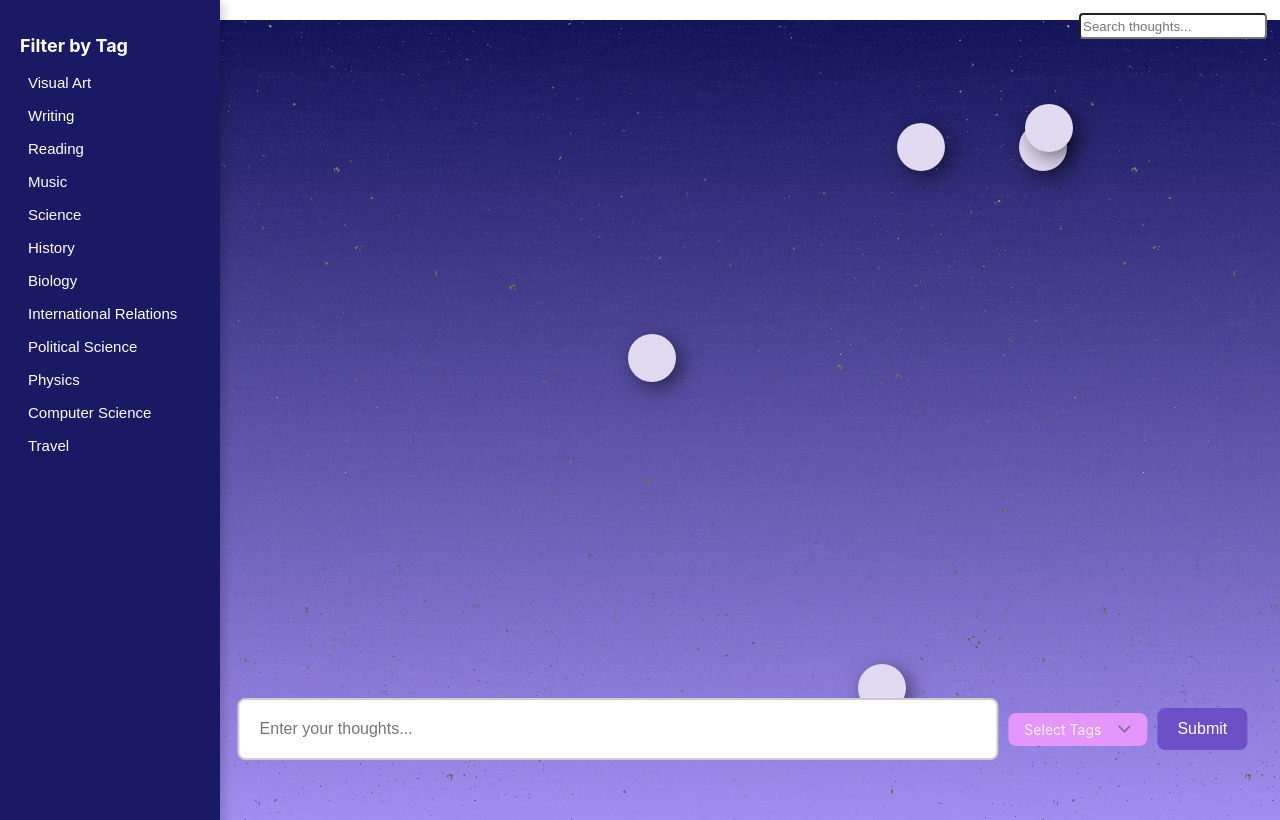
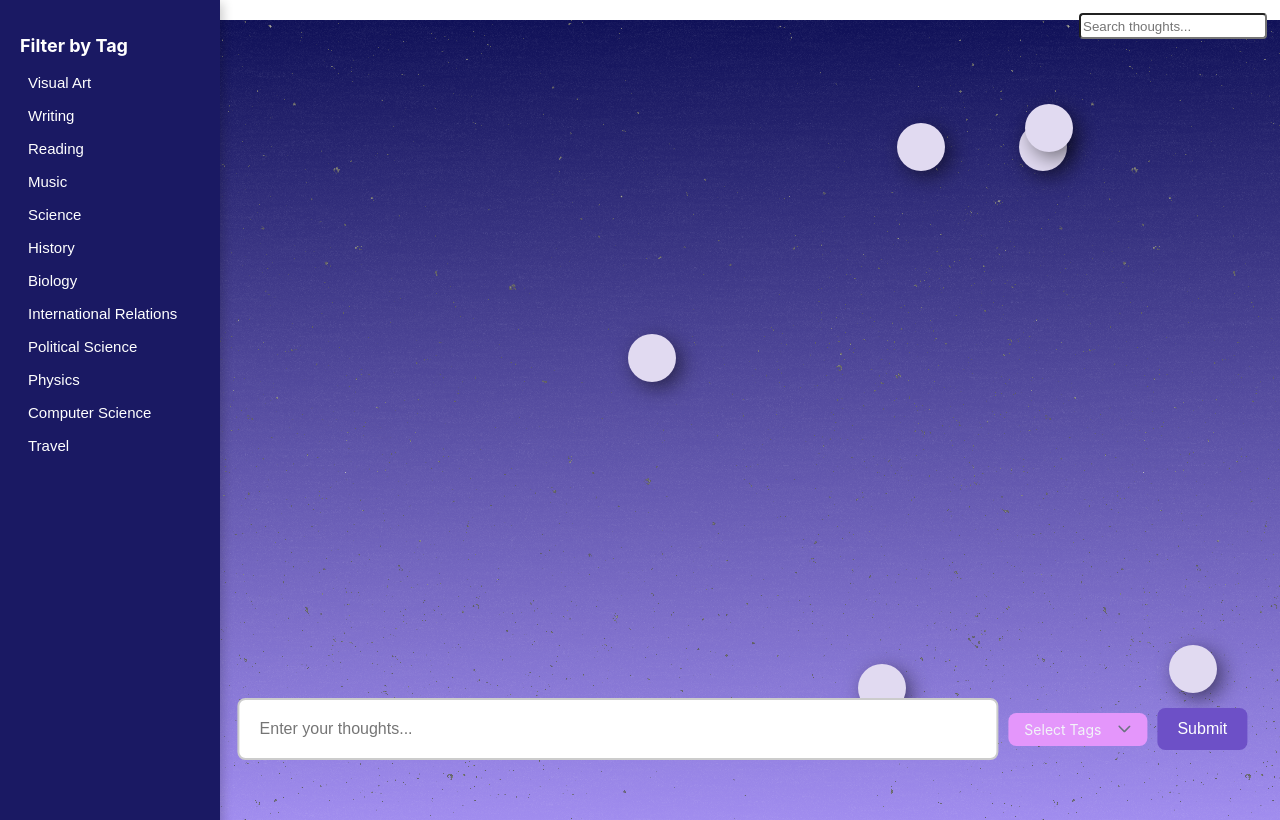
Before and after one commit to lavanyamenon15/IdeationStation, a React (Create React App) app in the folder ideationstation/: page / in a window 1280 px wide. Built offline with nearby package versions, Linux system fonts and the light colour scheme; data requests are answered from the project's data file.

Commit message:
fixed bug

```diff
--- a/ideationstation/database/db.json
+++ b/ideationstation/database/db.json
@@ -93,6 +93,11 @@
         "Writing",
         "Music"
       ]
+    },
+    {
+      "id": "6",
+      "thought": "new thing",
+      "tag": []
     }
   ]
 }
--- a/ideationstation/src/Stars.js
+++ b/ideationstation/src/Stars.js
@@ -61,7 +61,7 @@ function Stars() {
         const {x, y} = getRandomPosition();
         setStars(prevStars => {
             if (prevStars.find(star => star.props.id === id)) return prevStars; // Prevent duplicates
-            return [...prevStars, <Star id={id} thought={thought} tags={tags} key={id} x={x} y={y} modalState={false} />];
+            return [...prevStars, <Star id={id} thought={thought} tags={(String)(tags)} key={id} x={x} y={y} modalState={false} />];
         });
     };
 
@@ -76,10 +76,10 @@ function Stars() {
             var result = await fetch("http://localhost:3000/Thoughts", requestOptions)
             var resultJSON = await result.json()
             setdatalength(resultJSON.length)
-            console.log(resultJSON.length)
+            // console.log(resultJSON.length)
             resultJSON.forEach(elm => {
-                // console.log(elm.id, elm.thought, elm.tags);
-                loadStar(elm.id, elm.thought, elm.tags);
+                // console.log(elm.id, elm.thought, elm.tag);
+                loadStar(elm.id, elm.thought, elm.tag);
             });
         } catch (e) {
 
```
